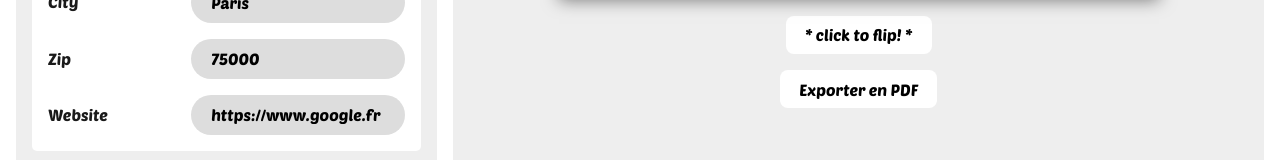
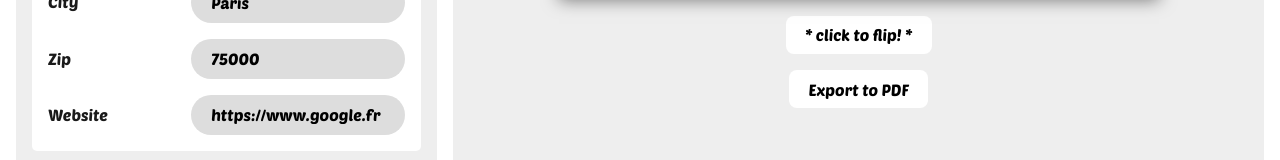
Before and after one commit to yamil-issa/business-card-generator, a Svelte app: page / in a window 1280 px wide. Shown: the part 661-821 px from the top of the page. Built offline with nearby package versions, Linux system fonts and the light colour scheme.

Commit message:
Correction pour prod

```diff
--- a/src/components/TemplateManager.svelte
+++ b/src/components/TemplateManager.svelte
@@ -101,7 +101,7 @@
 	{#if isDownloading}
 		<img class="templateManager__downloading" src={loading} alt="loading"/>
 	{:else}
-		<button class="templateContainer__download" on:click={pdfExport}>Exporter en PDF</button>
+		<button class="templateContainer__download" on:click={pdfExport}>Export to PDF</button>
 	{/if}
 </div>
 <style lang="scss">
```
